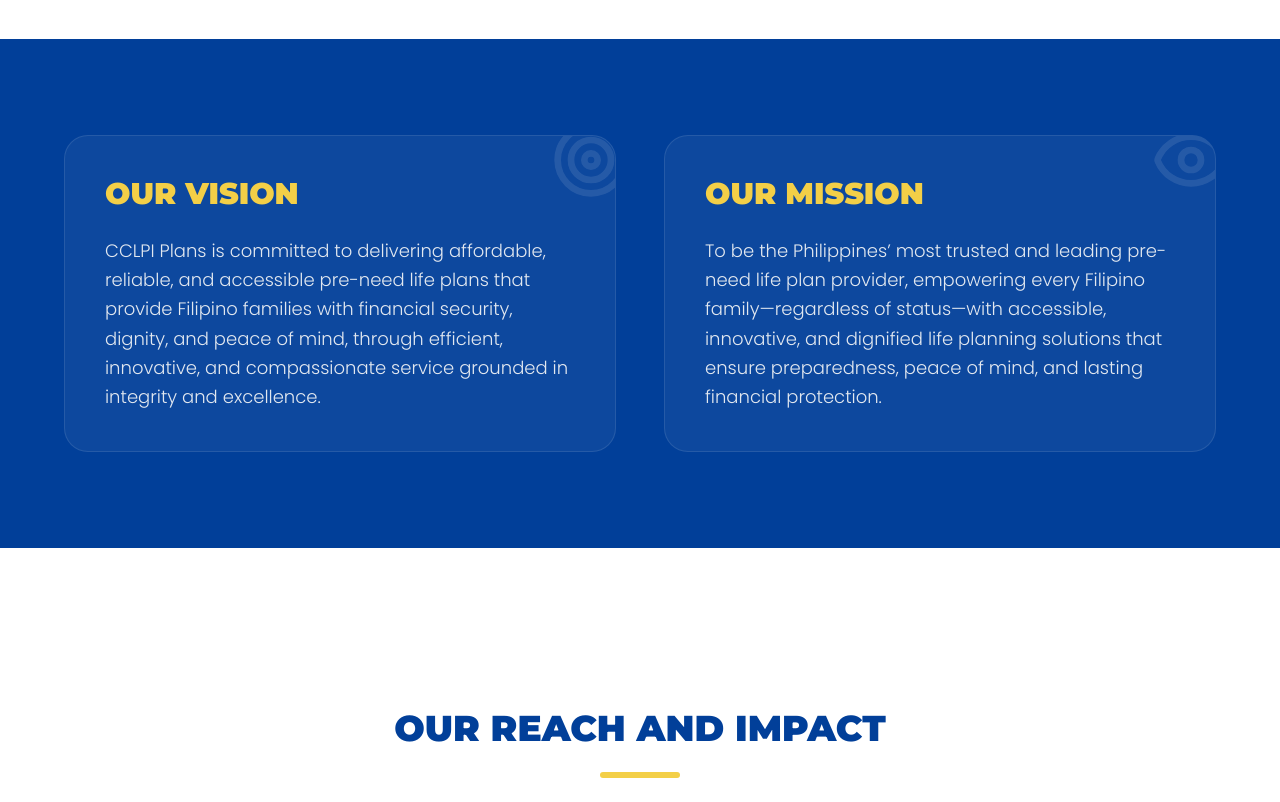
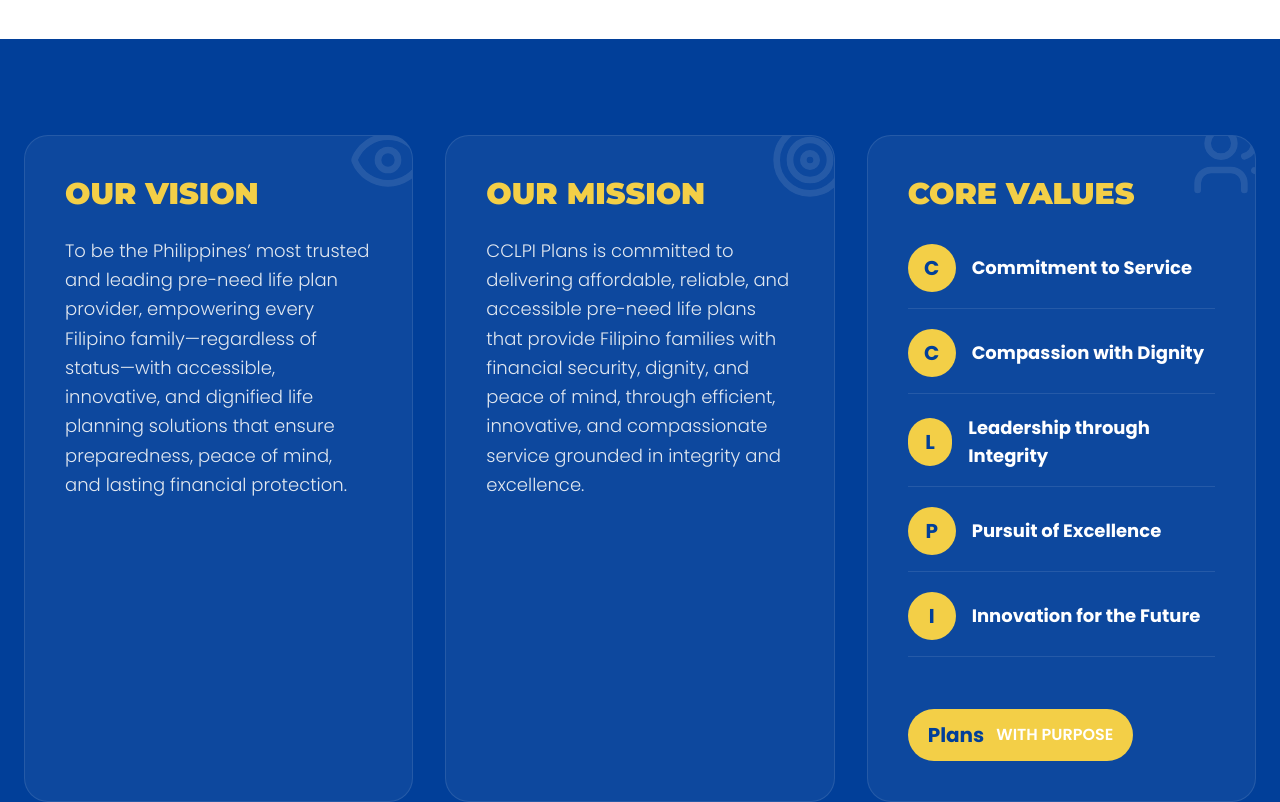
Before and after one commit to cclpiit01-ui/cclpi-website, a React (Vite) app: page /about/company-profile in a window 1280 px wide. Shown: the part 2900-3702 px from the top of the page. Built offline with nearby package versions, Linux system fonts and the light colour scheme; no server answers; the HTML template or start-up script is replaced by a standard one.

Commit message:
update links and bod page

```diff
--- a/src/components/ContactModal.jsx
+++ b/src/components/ContactModal.jsx
@@ -32,7 +32,7 @@
     {
       region: "Mindanao",
       locations: [
-        { name: "CAGAYAN DE ORO (Head Office)", details: "J. Seriña St, Brgy. Carmen, Cagayan De Oro City", type: "Area Office" },
+        { name: "CAGAYAN DE ORO (Head Office)", details: "35 J.V. Seriña St, Brgy. Carmen, Cagayan De Oro City", type: "Area Office" },
         { name: "DAVAO", details: "2nd Floor, RBT Bldg., Ilustre St., Davao City", type: "Area Office" },
         { name: "BUTUAN", details: "ANTRECCO Main Office, Brgy. Dagohoy, JP Rosales Ave., Butuan City", type: "Sales Rep" },
         { name: "GENERAL SANTOS", details: "2nd floor, SAFI 4 Building, Room 202, Quezon Ave., Brgy. Dadiangas West", type: "Sales Rep" }
--- a/src/components/layout/footer/Footer.jsx
+++ b/src/components/layout/footer/Footer.jsx
@@ -147,7 +147,7 @@
         </h4>
         <ul className="space-y-3 text-sm text-gray-600">
           <li>We’re here to listen.</li>
-          <li>J. Seriña St, Brgy. Carmen, Cagayan De Oro City, 9000 Misamis Oriental</li>
+          <li>35 J.V. Seriña St, Brgy. Carmen, Cagayan De Oro City, 9000 Misamis Oriental</li>
           <li>+63 917 154 3459</li>
           <li>8:30am to 5:30pm</li>
           <li>Monday to Friday</li>
--- a/src/pages/BOD.jsx
+++ b/src/pages/BOD.jsx
@@ -13,9 +13,9 @@
 import kerwinImg from "@/assets/bod/kerwin.jpg";
 import chanImg from "@/assets/bod/chan.jpg";
 import reyesImg from "@/assets/bod/reyes.jpg";
-import viliranImg from "@/assets/bod/viliran.jpg";
+import elmacoImg from "@/assets/bod/elmaco.jpg";
 import ferreriaImg from "@/assets/bod/ferreria.jpg";
-import sindayenImg from "@/assets/bod/sindayen.jpg";
+import alcantaraImg from "@/assets/bod/alcantara.jpg";
 import evangelioImg from "@/assets/bod/evangelio.jpg";
 import delapenaImg from "@/assets/bod/delapena.jpg";
 
@@ -40,10 +40,10 @@
       image: roblesImg
     },
     {
-      name: "Fr. Elmo P. Manching",
+      name: "Judge Antonio Manuel A. Alcantara, (Ret.)",
       role: "Director",
       company: "CLIMBS Life and General Insurance Cooperative",
-      image: manchingImg
+      image: alcantaraImg
     },
     {
       name: "Alvin Y. Tan Unjo",
@@ -76,10 +76,10 @@
       image: reyesImg
     },
     {
-      name: "Rowena R. Viliran",
+      name: "Leovigildo A. Elmaco",
       role: "Director",
       company: "Perpetual Help Community Cooperative Dumaguete (PHCCI)",
-      image: viliranImg
+      image: elmacoImg
     },
     {
       name: "Augustus J.V. Ferreria",
@@ -88,10 +88,10 @@
       image: ferreriaImg
     },
     {
-      name: "Marlene D. Sindayen",
+      name: "Fr. Elmo P. Manching",
       role: "Independent Director",
-      company: "Novaliches Development Cooperative (NOVADECI) / CLIMBS",
-      image: sindayenImg
+      company: "",
+      image: manchingImg
     },
     {
       name: "Atty. Daniel O. Evangelio, Jr.",
--- a/src/pages/companyProfile/MissionVision.jsx
+++ b/src/pages/companyProfile/MissionVision.jsx
@@ -1,25 +1,129 @@
 import { Reveal } from "@/components/animation/Reveal";
-import { Target, Eye } from 'lucide-react';
+import {
+  Target,
+  Eye,
+  Users,
+  HeartHandshake,
+  BadgeCheck,
+  Sparkles,
+  Trophy,
+} from "lucide-react";
+
+const coreValues = [
+  {
+    icon: HeartHandshake,
+    title: "Commitment to Service",
+    letter: "C",
+  },
+  {
+    icon: HeartHandshake,
+    title: "Compassion with Dignity",
+    letter: "C",
+  },
+  {
+    icon: BadgeCheck,
+    title: "Leadership through Integrity",
+    letter: "L",
+  },
+  {
+    icon: Trophy,
+    title: "Pursuit of Excellence",
+    letter: "P",
+  },
+  {
+    icon: Sparkles,
+    title: "Innovation for the Future",
+    letter: "I",
+  },
+];
 
 const MissionVision = () => (
   <section className="py-24 px-6 bg-brand-primary text-white">
-    <div className="max-w-6xl mx-auto grid grid-cols-1 md:grid-cols-2 gap-12">
+    <div className="max-w-7xl mx-auto grid grid-cols-1 lg:grid-cols-3 gap-8">
+
+      {/* Vision */}
       <Reveal direction="bottom">
         <div className="relative p-10 rounded-3xl bg-white/5 border border-white/10 overflow-hidden h-full">
-          <Target size={80} className="absolute -right-4 -top-4 opacity-10" />
-          <h3 className="text-brand-accent font-heading font-black text-3xl mb-6 uppercase ">Our Vision</h3>
+          <Eye
+            size={80}
+            className="absolute -right-4 -top-4 opacity-10"
+          />
+
+          <h3 className="text-brand-accent font-heading font-black text-3xl mb-6 uppercase">
+            Our Vision
+          </h3>
+
           <p className="text-slate-200 leading-relaxed text-lg font-light">
-        CCLPI Plans is committed to delivering affordable, reliable, and accessible pre-need life plans that provide Filipino families with financial security, dignity, and peace of mind, through efficient, innovative, and compassionate service grounded in integrity and excellence.
-        </p>
+            To be the Philippines’ most trusted and leading pre-need life plan
+            provider, empowering every Filipino family—regardless of
+            status—with accessible, innovative, and dignified life planning
+            solutions that ensure preparedness, peace of mind, and lasting
+            financial protection.
+          </p>
         </div>
       </Reveal>
+
+      {/* Mission */}
       <Reveal direction="bottom" delay={0.2}>
         <div className="relative p-10 rounded-3xl bg-white/5 border border-white/10 overflow-hidden h-full">
-          <Eye size={80} className="absolute -right-4 -top-4 opacity-10" />
-          <h3 className="text-brand-accent font-heading font-black text-3xl mb-6 uppercase ">Our Mission</h3>
+          <Target
+            size={80}
+            className="absolute -right-4 -top-4 opacity-10"
+          />
+
+          <h3 className="text-brand-accent font-heading font-black text-3xl mb-6 uppercase">
+            Our Mission
+          </h3>
+
           <p className="text-slate-200 leading-relaxed text-lg font-light">
-         To be the Philippines’ most trusted and leading pre-need life plan provider, empowering every Filipino family—regardless of status—with accessible, innovative, and dignified life planning solutions that ensure preparedness, peace of mind, and lasting financial protection.
-           </p>
+            CCLPI Plans is committed to delivering affordable, reliable, and
+            accessible pre-need life plans that provide Filipino families with
+            financial security, dignity, and peace of mind, through efficient,
+            innovative, and compassionate service grounded in integrity and
+            excellence.
+          </p>
+        </div>
+      </Reveal>
+
+      {/* Core Values */}
+      <Reveal direction="bottom" delay={0.4}>
+        <div className="relative p-10 rounded-3xl bg-white/5 border border-white/10 overflow-hidden h-full">
+          <Users
+            size={80}
+            className="absolute -right-4 -top-4 opacity-10"
+          />
+
+          <h3 className="text-brand-accent font-heading font-black text-3xl mb-8 uppercase">
+            Core Values
+          </h3>
+
+          <div className="space-y-5">
+
+            {coreValues.map((item) => (
+              <div
+                key={item.title}
+                className="flex items-center gap-4 border-b border-white/10 pb-4"
+              >
+                <div className="w-12 h-12 rounded-full bg-brand-accent text-brand-primary flex items-center justify-center font-black text-xl">
+                  {item.letter}
+                </div>
+
+                <div>
+                  <h4 className="font-bold text-lg">
+                    {item.title}
+                  </h4>
+                </div>
+              </div>
+            ))}
+
+            <div className="mt-8 inline-flex items-center gap-3 bg-brand-accent text-brand-primary px-5 py-3 rounded-full font-black text-xl">
+              <span>Plans</span>
+              <span className="text-white text-base font-semibold">
+                WITH PURPOSE
+              </span>
+            </div>
+
+          </div>
         </div>
       </Reveal>
     </div>
--- a/src/pages/product/StickyPlanBar.jsx
+++ b/src/pages/product/StickyPlanBar.jsx
@@ -35,7 +35,7 @@
           </div>
 
           <a
-            href="https://sc.cclpi.com.ph:8080/#/referral/4f030d0843486b39/1"
+            href="https://portal.cclpi.com.ph/angelica"
             target="_blank"
             rel="noopener noreferrer"
             className="bg-brand-accent hover:bg-brand-accent text-blue-950 px-6 py-2 rounded-full font-black uppercase text-[11px] transition-all"
```
Also changed, not shown: src/components/banner/BannerThree.jsx (+27 -10 lines), src/assets/bod/alcantara.jpg (added), src/assets/bod/elmaco.jpg (added).
